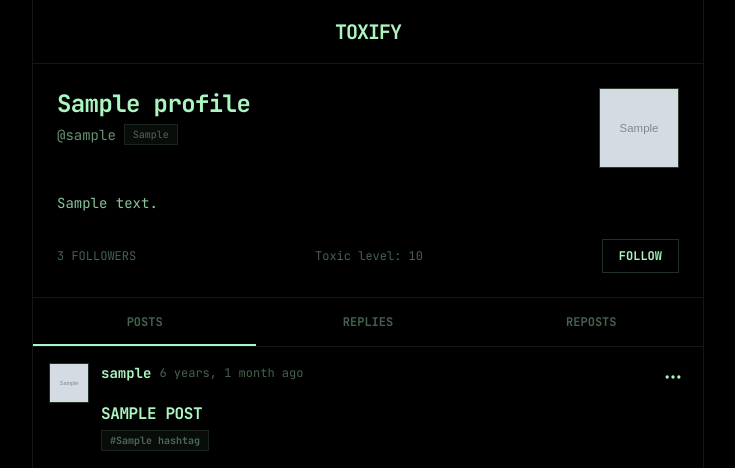
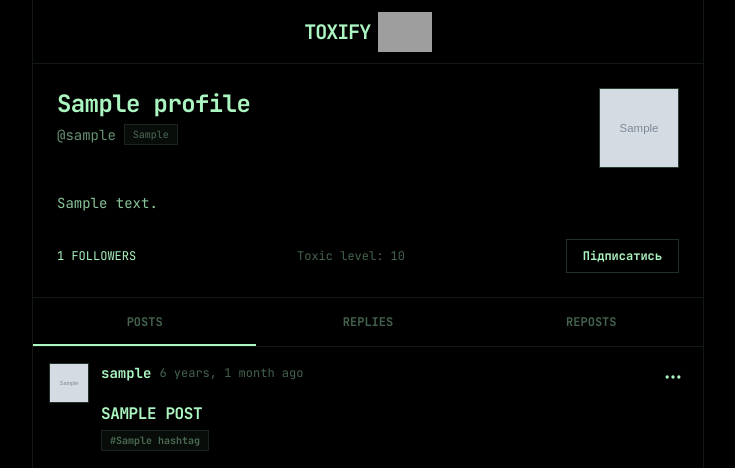
Before and after one commit to StasShtohryn/toxify-django, a Django app: a page that uses Toxify/main/templates/main/base.html in a window 1280 px wide. Shown: the top 468 px of the page, without its empty margins (272-1007 px from the left). Run offline with Django 5.2, Linux system fonts and the light colour scheme; tables that the repository leaves empty hold one stand-in row (values such as "Sample post"); grey boxes marked "Sample" are stand-in pictures; some libraries are stand-ins or nearby versions; grey boxes are pictures that could not be loaded.

Commit message:
added logic follow

```diff
--- a/Toxify/main/templates/main/base.html
+++ b/Toxify/main/templates/main/base.html
@@ -19,7 +19,10 @@
 <body>
     <div class="min-h-screen bg-black flex flex-col max-w-2xl mx-auto border-x border-white/10 relative">
         <header class="sticky top-0 z-50 backdrop-blur-md bg-black/80 border-b border-white/10 h-16 flex items-center justify-center">
-            <div class="text-xl font-bold tracking-tighter"><a href="{% url 'posts' %}">TOXIFY</a></div>
+            <div class="flex items-center gap-2">
+                <a href="{% url 'posts' %}" class="text-xl font-bold tracking-tighter">TOXIFY</a>
+                <a href="{% url 'about_us' %}"><img src="{% static 'main/images/logo.png' %}" alt="Toxify" class="h-10"></a>
+            </div>
         </header>
         <main class="flex-1 pb-20">
             {% block content %}
--- a/Toxify/profiles/models.py
+++ b/Toxify/profiles/models.py
@@ -20,12 +20,12 @@ class Profile(models.Model):
         on_delete=models.CASCADE,
         related_name="profile",
     )
-    reposted_posts = models.ManyToManyField(
-        "posts.Post",
-        blank=True,
-        through="Repost",
-        # related_name прибираємо — він вже є в Repost.post
-    )
+    # reposted_posts = models.ManyToManyField(
+    #     "posts.Post",
+    #     blank=True,
+    #     through="Repost",
+    #     # related_name прибираємо — він вже є в Repost.post
+    # )
     avatar = models.URLField(
         blank=True,
         default=f'{url}avatars/default.jpg',
@@ -127,18 +127,18 @@ class Profile(models.Model):
 
 
 
-class Repost(models.Model):
-    profile = models.ForeignKey(
-        Profile,
-        on_delete=models.CASCADE,
-        related_name="reposts",
-    )
-    post = models.ForeignKey(
-        "posts.Post",
-        on_delete=models.CASCADE,
-        related_name="reposted_by",
-    )
-    created_at = models.DateTimeField(auto_now_add=True)
-
-    class Meta:
-        unique_together = ("profile", "post")
+# class Repost(models.Model):
+#     profile = models.ForeignKey(
+#         Profile,
+#         on_delete=models.CASCADE,
+#         related_name="reposts",
+#     )
+#     post = models.ForeignKey(
+#         "posts.Post",
+#         on_delete=models.CASCADE,
+#         related_name="reposted_by",
+#     )
+#     created_at = models.DateTimeField(auto_now_add=True)
+#
+#     class Meta:
+#         unique_together = ("profile", "post")
--- a/Toxify/profiles/templates/profiles/profile_detail.html
+++ b/Toxify/profiles/templates/profiles/profile_detail.html
@@ -29,9 +29,9 @@
       </p>
 
       <div class="flex justify-between items-center">
-        <div class="text-xs text-white/40 hover:text-white cursor-pointer transition-colors">
-          3 FOLLOWERS
-        </div>
+        <button type="button" id="openFollowersModal" class="text-xs text-white/40 hover:text-white cursor-pointer transition-colors">
+          {{ profile.followers_count }} FOLLOWERS
+        </button>
         <div class="text-xs text-white/40 hover:text-white cursor-pointer transition-colors">
           Toxic level: {{profile.reputation_score}}
         </div>
@@ -50,9 +50,24 @@
               </button>
             </form>
           {% else %}
-            <a href="#" class="px-4 py-2 border border-white/20 text-xs font-bold hover:bg-white/5 transition-colors cursor-pointer">
-              FOLLOW
-            </a>
+            {% if user.is_authenticated %}
+              <form action="{% url 'follow_toggle' username=profile.user.username %}" method="post" style="display: inline;">
+                {% csrf_token %}
+                {% if is_following %}
+                  <button type="submit" class="px-4 py-2 border border-white/20 text-xs font-bold hover:bg-white/5 transition-colors cursor-pointer">
+                    Відписатись
+                  </button>
+                {% else %}
+                  <button type="submit" class="px-4 py-2 border border-white/20 text-xs font-bold hover:bg-white/5 transition-colors cursor-pointer">
+                    Підписатись
+                  </button>
+                {% endif %}
+              </form>
+            {% else %}
+              <a href="{% url 'login' %}?next={{ request.path }}" class="px-4 py-2 border border-white/20 text-xs font-bold hover:bg-white/5 transition-colors cursor-pointer">
+                Підписатись
+              </a>
+            {% endif %}
           {% endif %}
         </div>
       </div>
@@ -84,8 +99,65 @@
     </div>
 </div>
 
+<!-- Модальне вікно підписників -->
+<div id="followersModal" class="fixed inset-0 z-[100] flex items-center justify-center p-4 bg-black/90 backdrop-blur-sm opacity-0 pointer-events-none transition-opacity duration-300 ease-out">
+    <div class="w-full max-w-md bg-black border border-white/20 p-6 max-h-[70vh] flex flex-col">
+        <div class="flex justify-between items-center mb-4">
+            <span class="font-bold text-sm">Підписники</span>
+            <button type="button" id="closeFollowersModal" class="text-white/40 hover:text-white transition-colors cursor-pointer">
+                <svg width="20" height="20" viewBox="0 0 24 24" fill="none" stroke="currentColor" stroke-width="2"><path d="M18 6 6 18M6 6l12 12"/></svg>
+            </button>
+        </div>
+        <div class="overflow-y-auto flex-1 space-y-2">
+            {% for follower in profile.followers.all %}
+                <a href="{% url 'profile_detail' follower.user.username %}" class="flex items-center gap-3 p-2 hover:bg-white/5 transition-colors rounded">
+                    <div class="w-10 h-10 border border-white/20 bg-white/5 shrink-0 overflow-hidden rounded-full">
+                        {% if follower.avatar %}
+                            <img src="{{ follower.avatar }}" alt="" class="w-full h-full object-cover" referrerpolicy="no-referrer"/>
+                        {% endif %}
+                    </div>
+                    <div>
+                        <div class="font-bold text-sm">{% firstof follower.name follower.user.username %}</div>
+                        <div class="text-xs text-white/40">@{{ follower.user.username }}</div>
+                    </div>
+                </a>
+            {% empty %}
+                <p class="text-sm text-white/40 py-4">Ще ніхто не підписаний</p>
+            {% endfor %}
+        </div>
+    </div>
+</div>
 
+<script>
+(function() {
+    const openBtn = document.getElementById('openFollowersModal');
+    const closeBtn = document.getElementById('closeFollowersModal');
+    const modal = document.getElementById('followersModal');
 
+    if (openBtn && modal) {
+        openBtn.addEventListener('click', () => {
+            modal.classList.remove('opacity-0', 'pointer-events-none');
+            modal.classList.add('opacity-100');
+        });
+    }
+
+    if (closeBtn && modal) {
+        closeBtn.addEventListener('click', () => {
+            modal.classList.remove('opacity-100');
+            modal.classList.add('opacity-0', 'pointer-events-none');
+        });
+    }
+
+    if (modal) {
+        modal.addEventListener('click', (e) => {
+            if (e.target === modal) {
+                modal.classList.remove('opacity-100');
+                modal.classList.add('opacity-0', 'pointer-events-none');
+            }
+        });
+    }
+})();
+</script>
 
 
 
--- a/Toxify/profiles/views.py
+++ b/Toxify/profiles/views.py
@@ -9,7 +9,7 @@ from django.views.generic import DetailView, FormView
 
 from posts.models import Post
 from .forms import ProfileEditForm, RegisterForm, UsernameEditForm
-from .models import User, Profile, Repost
+from .models import User, Profile
 from utils.blobs import upload_to_vercel_blob
 
 # ── Реєстрація ────────────────────────────────────────────────────────────────
```
